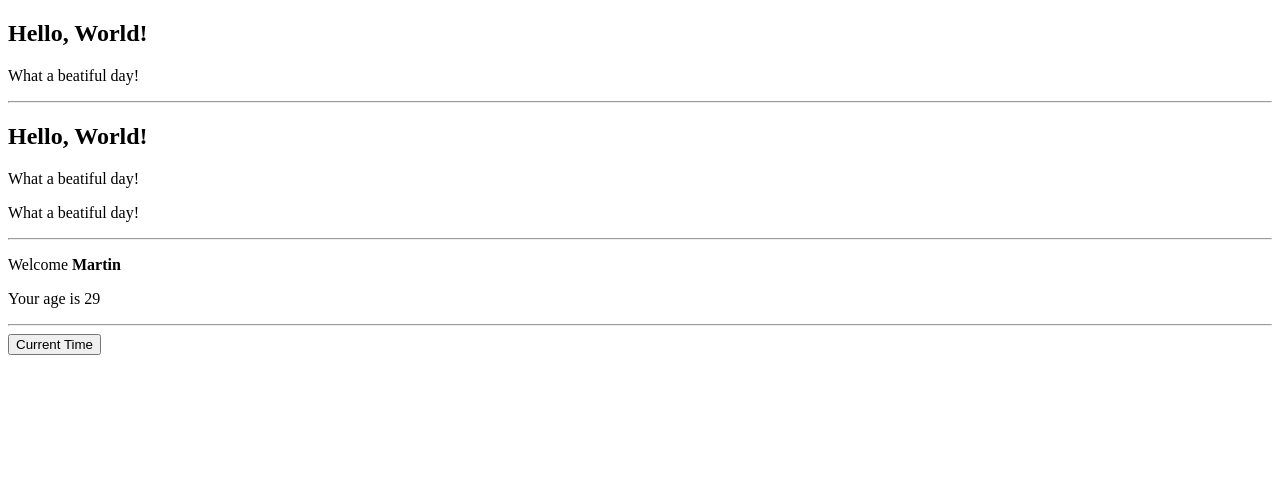
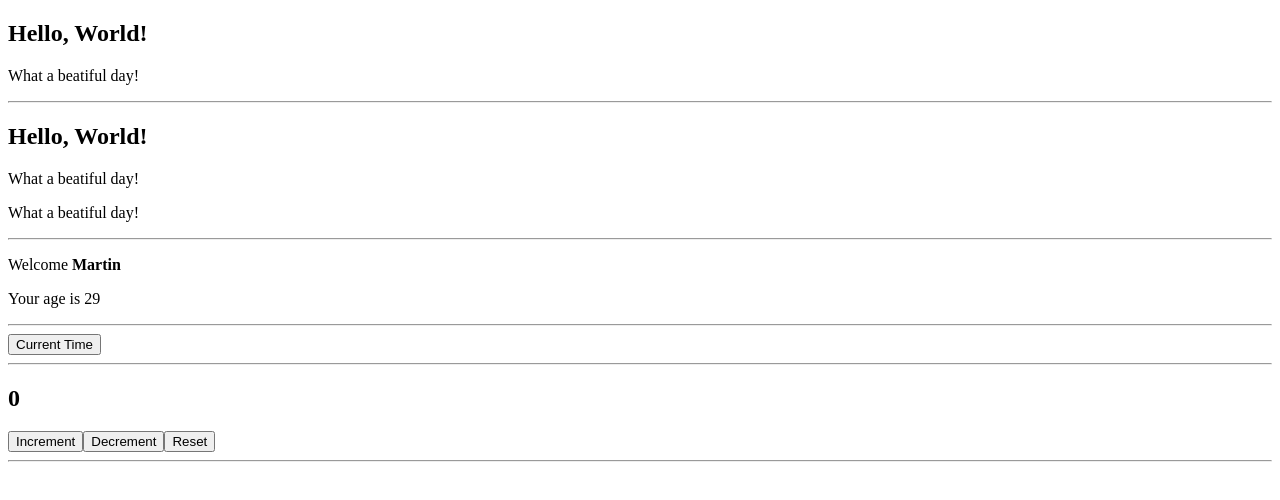
Before and after one commit to MartinGergov/React, a React (Vite) app: page / in a window 1280 px wide. Shown: the top 500 px of the page. Built offline with nearby package versions, Linux system fonts and the light colour scheme.

Commit message:
Ejercicio 11

```diff
--- a/src/App.jsx
+++ b/src/App.jsx
@@ -1,5 +1,5 @@
-import { Age } from "./Age";
 import { AlertClock } from "./AlertClock";
+import { Counter } from "./Counter";
 import { Hello } from "./Hello";
 import { Message } from "./Message";
 import { Welcome } from "./Welcome";
@@ -18,6 +18,9 @@ export function App() {
       <Welcome name="Martin" />
       <hr />
       <AlertClock />
+      <hr />
+      <Counter />
+      <hr />
     </div>
   );
 }
--- /dev/null
+++ b/src/Counter.jsx
@@ -0,0 +1,26 @@
+import { useState } from "react";
+
+export function Counter({ initialValue = 0 }) {
+  const [counter, setCounter] = useState(initialValue);
+
+  function handleCounterIncrement() {
+    setCounter((c) => c + 1);
+  }
+
+  function handleCounterDecrement() {
+    setCounter((c) => c - 1);
+  }
+
+  function handleCounterReset() {
+    setCounter(initialValue);
+  }
+
+  return (
+    <div>
+      <h2>{counter}</h2>
+      <button onClick={handleCounterIncrement}>Increment</button>
+      <button onClick={handleCounterDecrement}>Decrement</button>
+      <button onClick={handleCounterReset}>Reset</button>
+    </div>
+  );
+}
```
